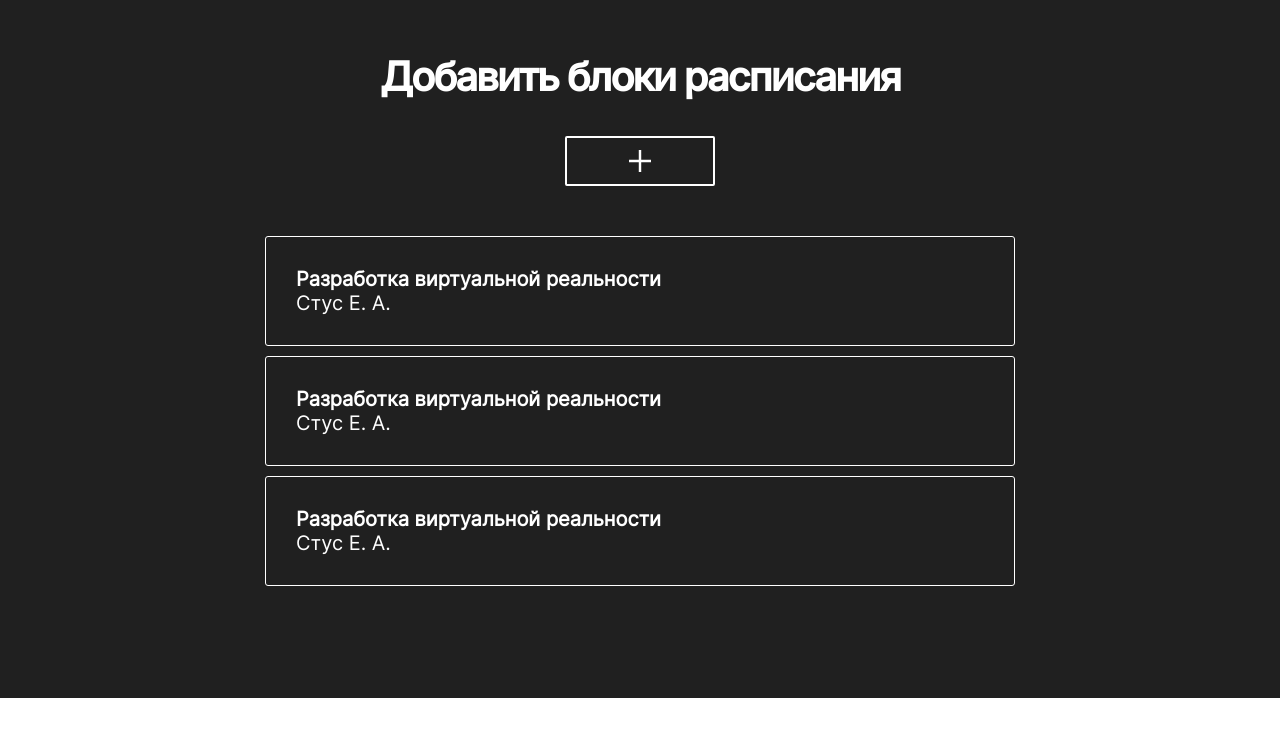
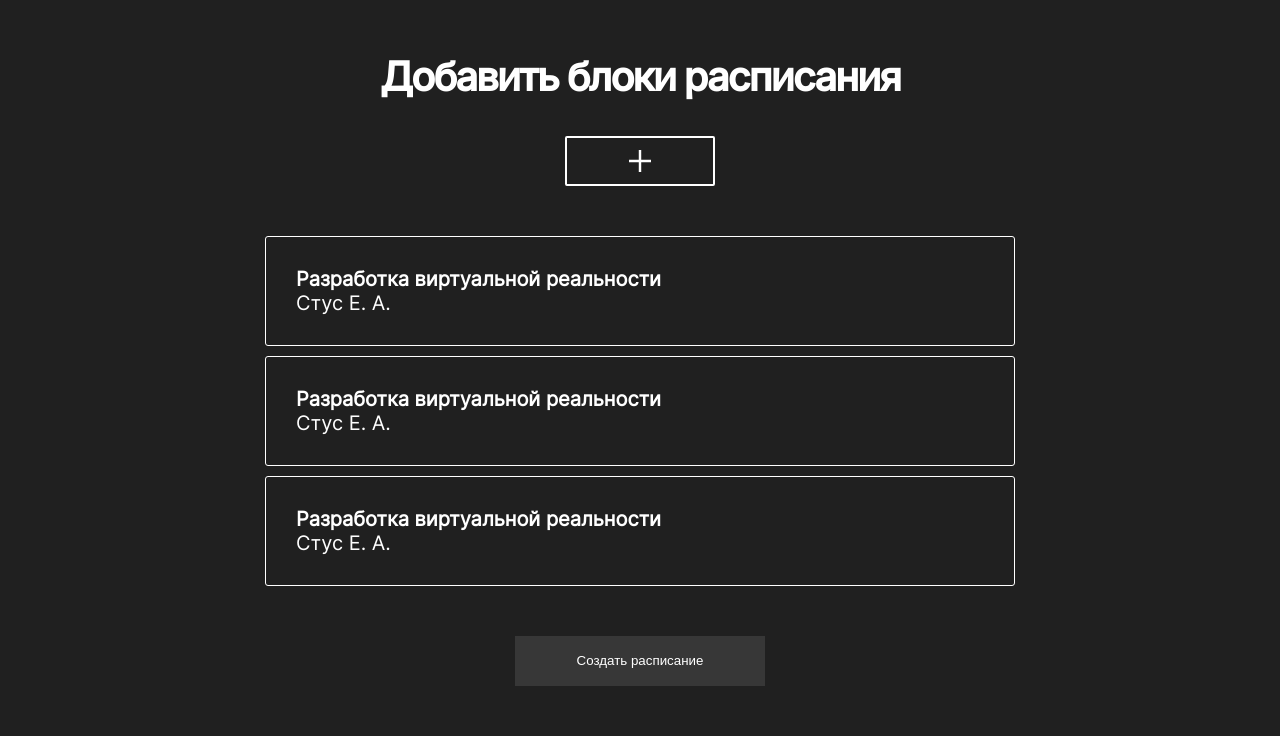
Before and after one commit to prstggvv/diplom-front, a React (Vite) app: page /settings in a window 1280 px wide. Shown: the part 102-838 px from the top of the page. Before the commit the page ends 800 px from the top, so only its background shows below. Built offline with nearby package versions, Linux system fonts and the light colour scheme.

Commit message:
feat: settings

```diff
--- /dev/null
+++ b/src/components/SettingsComponents/ButtonComplete/index.ts
@@ -0,0 +1 @@
+export { ButtonComplete } from './ui/ButtonComplete';
--- /dev/null
+++ b/src/components/SettingsComponents/ButtonComplete/ui/ButtonComplete.module.css
@@ -0,0 +1,62 @@
+.section {
+  width: 100%;
+  margin: 0;
+}
+
+.container {
+  width: 89.0625%;
+  margin: 0 auto;
+  display: flex;
+  justify-content: center;
+  align-items: center;
+  padding-bottom: 150px;
+}
+
+.button {
+  background-color: transparent;
+  border: none;
+  line-height: 50px;
+  height: 50px;
+  text-align: center;
+  width: 250px;
+  cursor: pointer;
+  color: #FFF;
+  transition: all 0.5s;
+  position: relative;
+}
+
+.button::before {
+  content: '';
+  position: absolute;
+  top: 0;
+  left: 0;
+  width: 100%;
+  height: 100%;
+  z-index: 1;
+  background-color: rgba(255,255,255,0.1);
+  transition: all 0.3s;
+}
+
+.button:hover::before {
+  opacity: 0 ;
+  transform: scale(0.5, 0.5);
+}
+
+.button::after {
+  content: '';
+  position: absolute;
+  top: 0;
+  left: 0;
+  width: 100%;
+  height: 100%;
+  z-index: 1;
+  opacity: 0;
+  transition: all 0.3s;
+  border: 1px solid rgba(255,255,255,0.5);
+  transform: scale(1.2,1.2);
+}
+
+.button:hover::after {
+  opacity: 1;
+  transform: scale(1,1);
+}
--- /dev/null
+++ b/src/components/SettingsComponents/ButtonComplete/ui/ButtonComplete.tsx
@@ -0,0 +1,20 @@
+import { classNames } from '../../../../utils/classNames/classNames';
+import cls from './ButtonComplete.module.css';
+
+interface IButtonCompleteData {
+  className?: string;
+}
+
+export const ButtonComplete = ({ className }: IButtonCompleteData) => {
+  return (
+    <section className={classNames(cls.section, {}, [className || ''])}>
+      <div className={classNames(cls.container, {}, [])}>
+        <button
+          className={classNames(cls.button, {}, [])}
+        >
+          Создать расписание
+        </button>
+      </div>
+    </section>
+  );
+};
--- a/src/pages/SettingsPage/ui/SettingsPage.tsx
+++ b/src/pages/SettingsPage/ui/SettingsPage.tsx
@@ -4,6 +4,7 @@ import { Popup } from '../../../components/SettingsComponents/Popup';
 import { SettingsHeader } from '../../../components/SettingsComponents/SettingsHeader';
 import { classNames } from '../../../utils/classNames/classNames';
 import cls from './SettingsPage.module.css';
+import { ButtonComplete } from '../../../components/SettingsComponents/ButtonComplete';
 
 interface ISettingsPageData {
   className?: string;
@@ -33,6 +34,7 @@ const SettingsPage = ({ className }: ISettingsPageData) => {
           onOpen={handleOpenPopup}
         />
         <Cards />
+        <ButtonComplete />
       </div>
     </main>
   );
```
